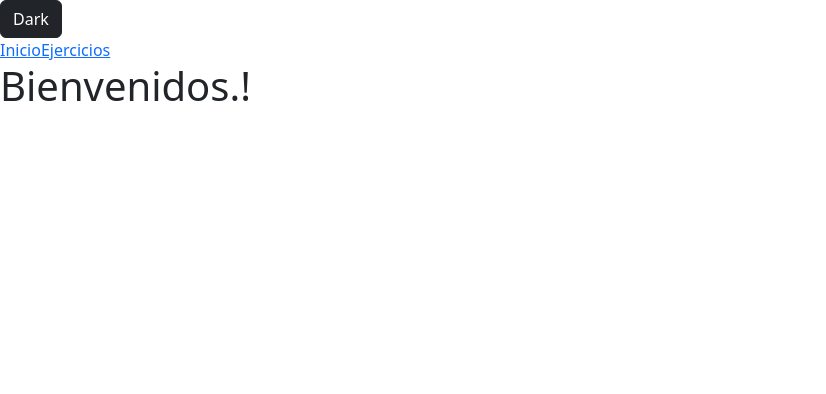
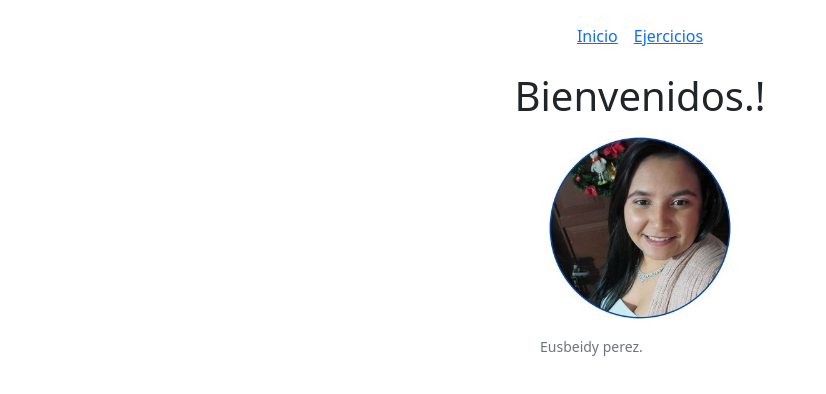
Before and after one commit to eusbeidy/bit09exercises, a React (Vite) app: page / in a window 1280 px wide. Shown: the top 394 px of the page, without its empty margins (0-826 px from the left). Built offline with nearby package versions, Linux system fonts and the light colour scheme.

Commit message:
se agrego una imagen

```diff
--- a/package.json
+++ b/package.json
@@ -10,6 +10,7 @@
   },
   "dependencies": {
     "bootstrap": "^5.2.3",
+    "bootstrap-icons": "^1.10.3",
     "react": "^18.2.0",
     "react-bootstrap": "^2.7.1",
     "react-dom": "^18.2.0",
--- a/src/App.jsx
+++ b/src/App.jsx
@@ -2,12 +2,11 @@ import './App.css';
 import { Inicio } from './components/Inicio';
 import { Nav } from './components/Nav';
 import 'bootstrap/dist/css/bootstrap.min.css';
-import Button from 'react-bootstrap/Button';
+import 'bootstrap-icons/font/bootstrap-icons.css';
 
 function App() {
 return (
 <>
-<Button variant="dark">Dark</Button>
 <Nav/>
 </>
 )
--- a/src/components/Ejercicios.jsx
+++ b/src/components/Ejercicios.jsx
@@ -1,6 +1,6 @@
 import React from 'react'
 
 export const Ejercicios = () => {
-  return <h1>Ejercicios</h1>
+  return <h1 className='text-center'>Ejercicios</h1>
 
 }
--- a/src/components/Inicio.jsx
+++ b/src/components/Inicio.jsx
@@ -1,7 +1,23 @@
 import React from 'react'
+import Figure from 'react-bootstrap/Figure'
 
 export const Inicio = () => {
   return (
-    <h1>Bienvenidos.!</h1>
+    <section className='d-flex flex-column align-items-center'>
+      <h1 className='text-center'>Bienvenidos.!</h1>
+      <Figure>
+      <Figure.Image
+      roundedCircle
+        width={200}
+        height={200}
+        alt="200x200"
+        src="src\img\me.jpg"
+      />
+      <Figure.Caption>
+        Eusbeidy perez.
+      </Figure.Caption>
+    </Figure>
+    </section>
+
   )
 }
--- a/src/components/Nav.jsx
+++ b/src/components/Nav.jsx
@@ -7,9 +7,9 @@ import { Ejercicios } from './Ejercicios'
 export const Nav = () => {
   return (
    <BrowserRouter>
-   <nav>
-    <Link to='/'>Inicio</Link>
-    <Link to='/ejercicios'>Ejercicios</Link>
+   <nav className='py-4 text-center'>
+    <Link className='mx-2' to='/'>Inicio</Link>
+    <Link className='mx-2' to='/ejercicios'>Ejercicios</Link>
    </nav>
    <Routes>
      <Route path='/'element={<Inicio/>}/>
```
Also changed, not shown: src/img/me.jpg (added), 1 other file (tests, documents, lock files or other folders).
